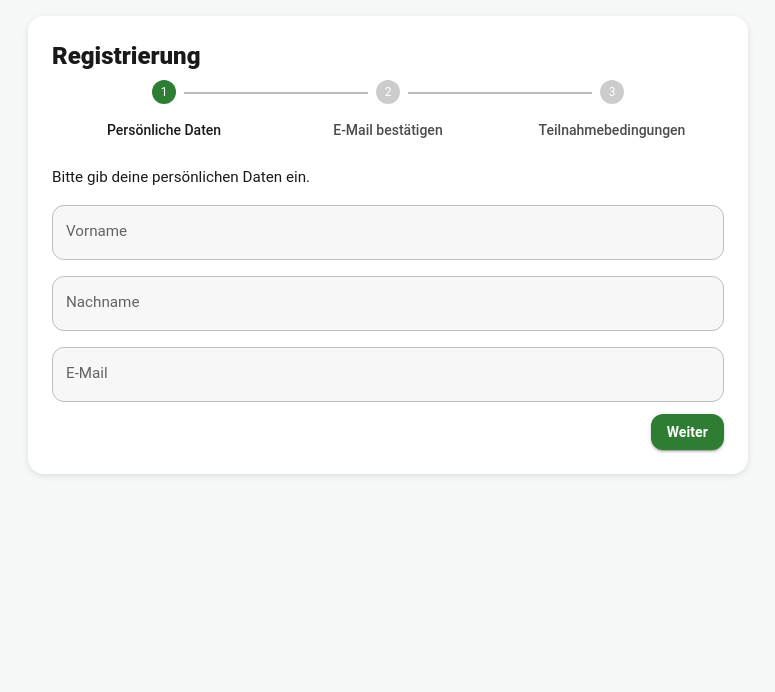
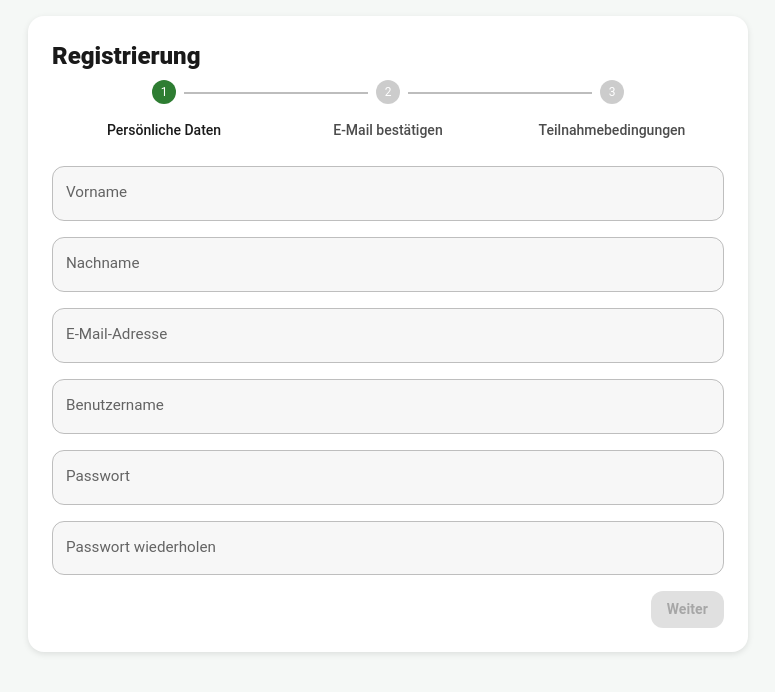
Before and after one commit to JonasFlachmann/ClimbingTurnamentAppPublic, a Next.js app: page /registration-process in a window 1280 px wide. Shown: the top 692 px of the page, without its empty margins (252-1027 px from the left). Built offline with nearby package versions, Linux system fonts and the light colour scheme.

Commit message:
Update registration-process.tsx

```diff
--- a/pages/registration-process.tsx
+++ b/pages/registration-process.tsx
@@ -12,6 +12,8 @@ import {
   Stepper,
   Step,
   StepLabel,
+  useMediaQuery,
+  useTheme,
 } from "@mui/material";
 import Link from "next/link";
 import { useRouter } from "next/router";
@@ -19,6 +21,9 @@ import { useRouter } from "next/router";
 const steps = ["Persönliche Daten", "E-Mail bestätigen", "Teilnahmebedingungen"];
 
 function RegistrationStepper({ activeStep }: { activeStep: number }) {
+  const theme = useTheme();
+  const isMobile = useMediaQuery(theme.breakpoints.down("sm"));
+
   return (
     <Stepper
       activeStep={activeStep}
@@ -34,9 +39,9 @@ function RegistrationStepper({ activeStep }: { activeStep: number }) {
         },
       }}
     >
-      {steps.map((label) => (
+      {steps.map((label, index) => (
         <Step key={label}>
-          <StepLabel>{label}</StepLabel>
+          <StepLabel>{isMobile ? `${index + 1}` : label}</StepLabel>
         </Step>
       ))}
     </Stepper>
@@ -47,33 +52,53 @@ export default function RegistrationProcess() {
   const router = useRouter();
   const [activeStep, setActiveStep] = useState(0);
 
-  // Step 1
+  // Step 1: Daten
   const [firstName, setFirstName] = useState("");
   const [lastName, setLastName] = useState("");
   const [email, setEmail] = useState("");
+  const [username, setUsername] = useState("");
+  const [password, setPassword] = useState("");
+  const [passwordRepeat, setPasswordRepeat] = useState("");
 
-  // Step 2
+  // Step 2: Code
   const [code, setCode] = useState("");
 
-  // Step 3
+  // Step 3: Teilnahmebedingungen
   const [acceptedTerms, setAcceptedTerms] = useState(false);
 
   const next = () => setActiveStep((s) => Math.min(s + 1, steps.length - 1));
   const back = () => setActiveStep((s) => Math.max(s - 1, 0));
 
   const canGoNext = () => {
-    if (activeStep === 0) return firstName && lastName && email;
+    if (activeStep === 0) {
+      return (
+        firstName.trim() &&
+        lastName.trim() &&
+        email.trim() &&
+        username.trim() &&
+        password.trim() &&
+        passwordRepeat.trim() &&
+        password === passwordRepeat
+      );
+    }
     if (activeStep === 1) return code.trim().length >= 4;
     if (activeStep === 2) return acceptedTerms;
     return true;
   };
 
   const sendVerificationCode = () => {
-    alert(`Bestätigungscode an ${email} gesendet.`);
+    // TODO: Integration Mailversand
+    console.log(`Bestätigungscode an ${email} gesendet.`);
   };
 
   const finish = () => {
-    alert("Registrierung abgeschlossen. Willkommen bei ALLEZ-CLIMBING!");
+    // TODO: Registrierung finalisieren
+    console.log("Registrierung abgeschlossen:", {
+      firstName,
+      lastName,
+      email,
+      username,
+    });
     router.push("/home");
   };
 
@@ -96,9 +121,9 @@ export default function RegistrationProcess() {
 
         <RegistrationStepper activeStep={activeStep} />
 
+        {/* Step 1 */}
         {activeStep === 0 && (
           <>
-            <Typography sx={{ mb: 2 }}>Bitte gib deine persönlichen Daten ein.</Typography>
             <TextField
               fullWidth
               label="Vorname"
@@ -116,22 +141,42 @@ export default function RegistrationProcess() {
             <TextField
               fullWidth
               type="email"
-              label="E-Mail"
+              label="E-Mail-Adresse"
               value={email}
               onChange={(e) => setEmail(e.target.value)}
-              sx={{ mb: 1.5 }}
+              sx={{ mb: 2 }}
+            />
+            <TextField
+              fullWidth
+              label="Benutzername"
+              value={username}
+              onChange={(e) => setUsername(e.target.value)}
+              sx={{ mb: 2 }}
+            />
+            <TextField
+              fullWidth
+              type="password"
+              label="Passwort"
+              value={password}
+              onChange={(e) => setPassword(e.target.value)}
+              sx={{ mb: 2 }}
+            />
+            <TextField
+              fullWidth
+              type="password"
+              label="Passwort wiederholen"
+              value={passwordRepeat}
+              onChange={(e) => setPasswordRepeat(e.target.value)}
+              sx={{ mb: 2 }}
             />
             <Box sx={{ display: "flex", justifyContent: "flex-end" }}>
               <Button
                 onClick={() => {
-                  if (!email.trim()) {
-                    alert("Bitte zuerst eine E-Mail-Adresse eingeben.");
-                    return;
-                  }
                   sendVerificationCode();
                   next();
                 }}
                 variant="contained"
+                disabled={!canGoNext()}
               >
                 Weiter
               </Button>
@@ -139,6 +184,7 @@ export default function RegistrationProcess() {
           </>
         )}
 
+        {/* Step 2 */}
         {activeStep === 1 && (
           <>
             <Typography sx={{ mb: 2 }}>
@@ -168,6 +214,7 @@ export default function RegistrationProcess() {
           </>
         )}
 
+        {/* Step 3 */}
         {activeStep === 2 && (
           <>
             <Typography sx={{ mb: 2 }}>
@@ -204,6 +251,5 @@ export default function RegistrationProcess() {
   );
 }
 
-// Flag, damit kein Header/Footer angezeigt wird
 ;(RegistrationProcess as any).noLayout = true;
 (RegistrationProcess as any).title = "Registrierung";
```
